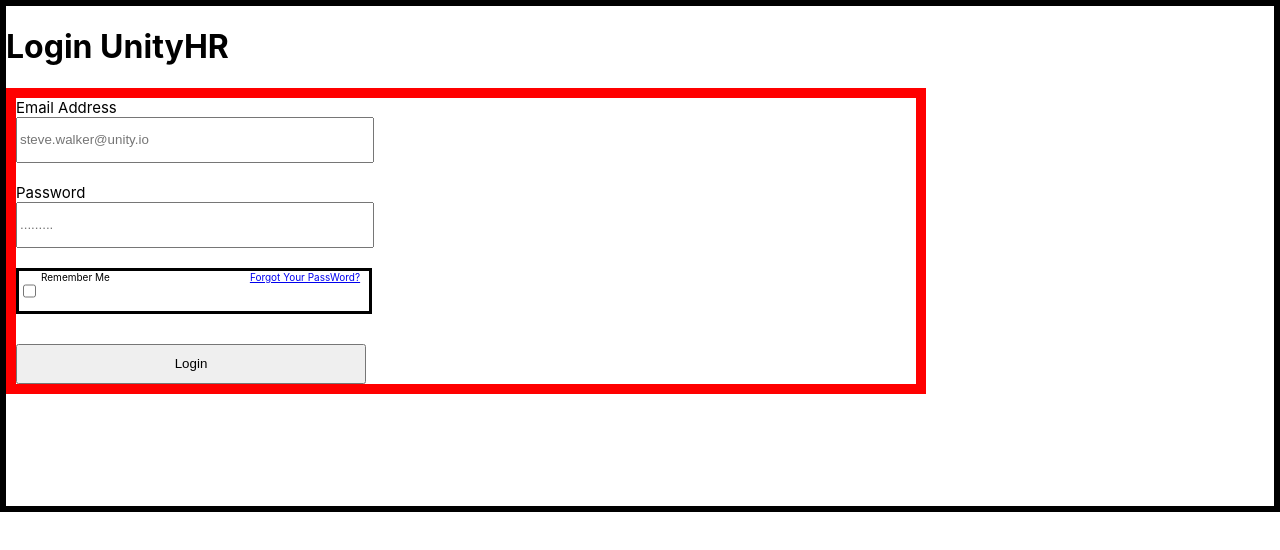
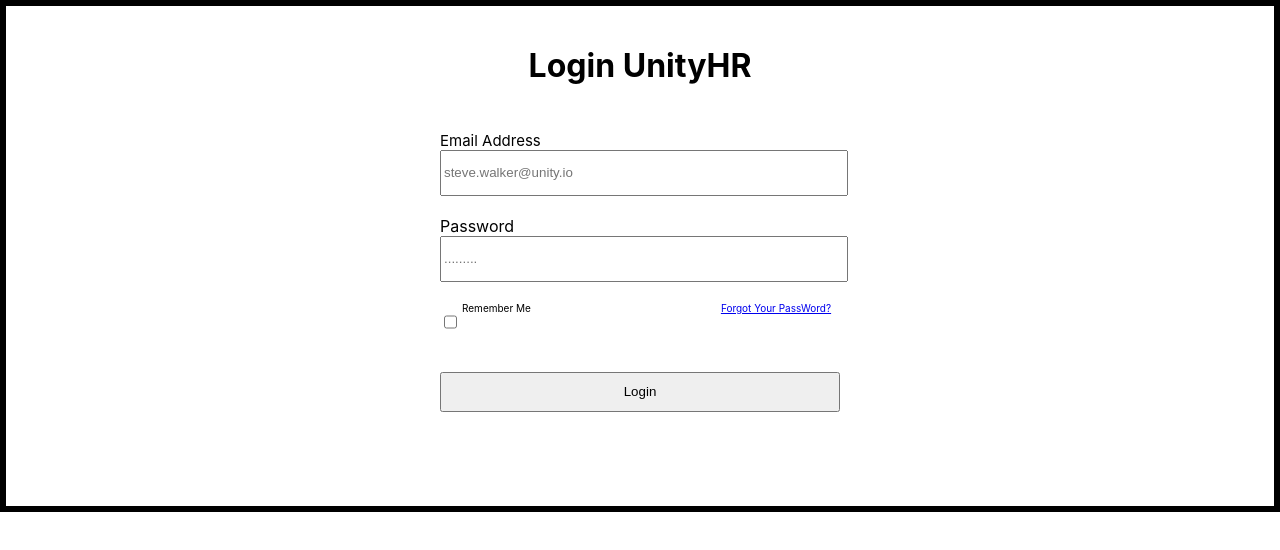
Before and after one commit to nology-tech/march-unityhr, a React (Create React App) app: page / in a window 1280 px wide. Shown: the top 550 px of the page. Built offline with nearby package versions, Linux system fonts and the light colour scheme.

Commit message:
remove unwanted borders

```diff
--- a/src/App.jsx
+++ b/src/App.jsx
@@ -33,7 +33,7 @@ const App = () => {
   return (
     <div className="App">
       <div className="login-container">
-        <h1>Login UnityHR</h1>
+        <h1 className="login-container__title">Login UnityHR</h1>
         <LoginPage />
       </div>
     </div>
--- a/src/App.scss
+++ b/src/App.scss
@@ -1,7 +1,14 @@
 @use "./assets/sass/variables" as *;
 
 .login-container {
+  display: flex;
+  flex-direction: column;
+  justify-content: center;
+  align-items: center;
   border: solid black 6px;
   height: 500px;
-  //   width: 60%;
+
+  &__title {
+    margin-top: 40px;
+  }
 }
--- a/src/component/LoginPage/LoginPage.jsx
+++ b/src/component/LoginPage/LoginPage.jsx
@@ -3,7 +3,7 @@ import "./LoginPage.scss";
 const LoginPage = ({ emailInput, passwordInput, onChange }) => {
   return (
     <form className="login-form">
-      <label className="login-form__email--label">Email Address</label>
+      <label className="login-form__email">Email Address</label>
       <input
         type="text"
         placeholder="steve.walker@unity.io"
@@ -13,7 +13,7 @@ const LoginPage = ({ emailInput, passwordInput, onChange }) => {
 
       <br />
 
-      <label className="login-form__password--label">Password</label>
+      <label className="login-form__password">Password</label>
       <input
         type="text"
         placeholder="........."
--- a/src/component/LoginPage/LoginPage.scss
+++ b/src/component/LoginPage/LoginPage.scss
@@ -5,16 +5,19 @@
   flex-direction: column;
   justify-content: center;
   align-items: left;
-  border: 10px solid red;
+  //   border: 10px solid red;
   position: relative;
-  width: 900px;
+  width: 400px;
+  height: 350px;
+  padding: 20px;
+  margin-bottom: 70px;
 
-  &__email--label {
+  &__email {
     font-size: $font-size-SM;
   }
 
   &__email--input {
-    width: 350px;
+    width: 400px;
     height: 40px;
   }
 
@@ -23,16 +26,16 @@
   }
 
   &__password--input {
-    width: 350px;
+    width: 400px;
     height: 40px;
     margin-bottom: 20px;
   }
 
   &__checkbox {
-    border: solid 3px black;
+    // border: solid 3px black;
     display: flex;
     position: relative;
-    width: 350px;
+    width: 400px;
     height: 40px;
 
     &--box {
@@ -40,7 +43,7 @@
     }
 
     &--label {
-      margin-right: 140px;
+      margin-right: 190px;
       font-size: $font-size-S;
     }
 
@@ -52,7 +55,7 @@
 
   &__button {
     margin-top: 30px;
-    width: 350px;
+    width: 400px;
     height: 40px;
   }
 }
```
